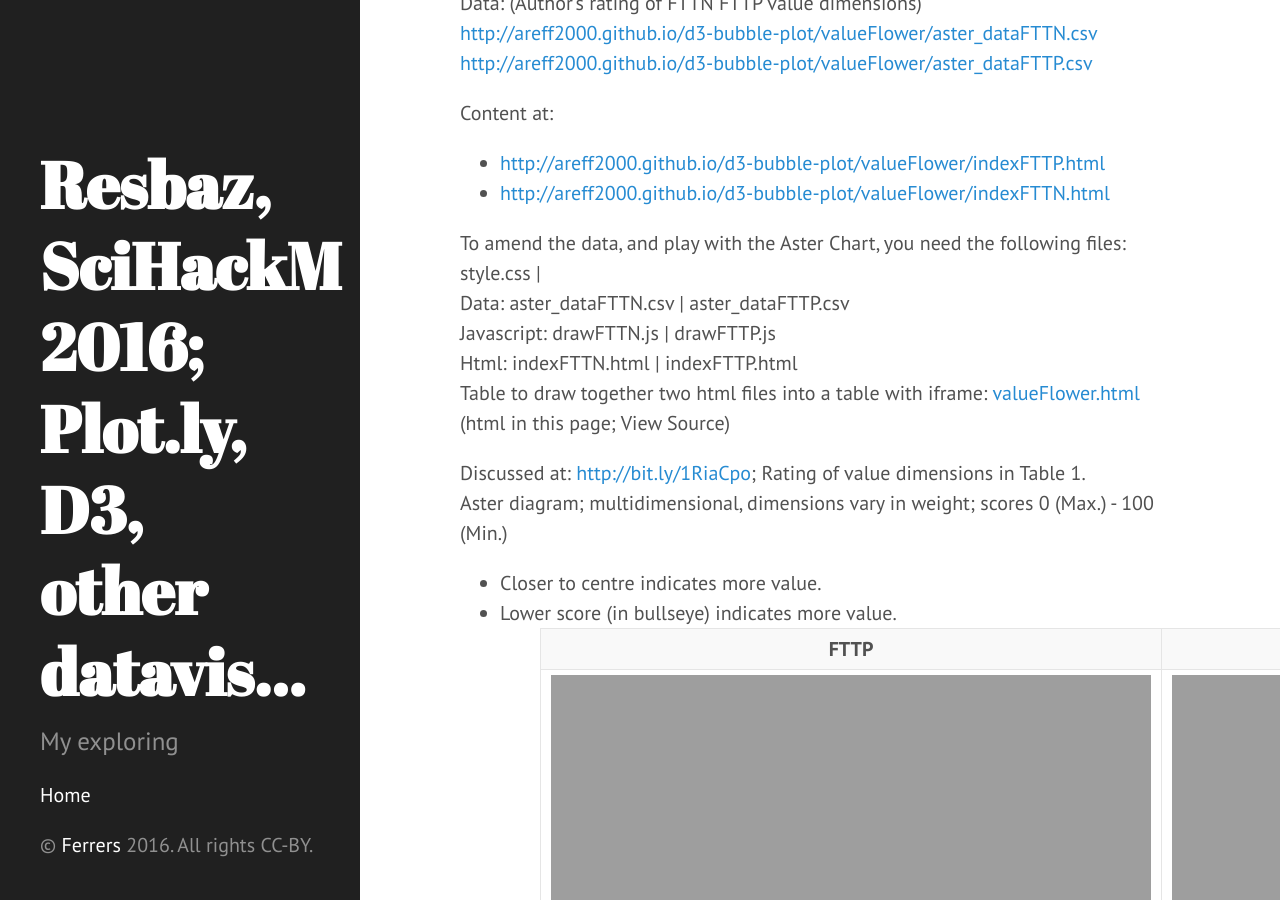
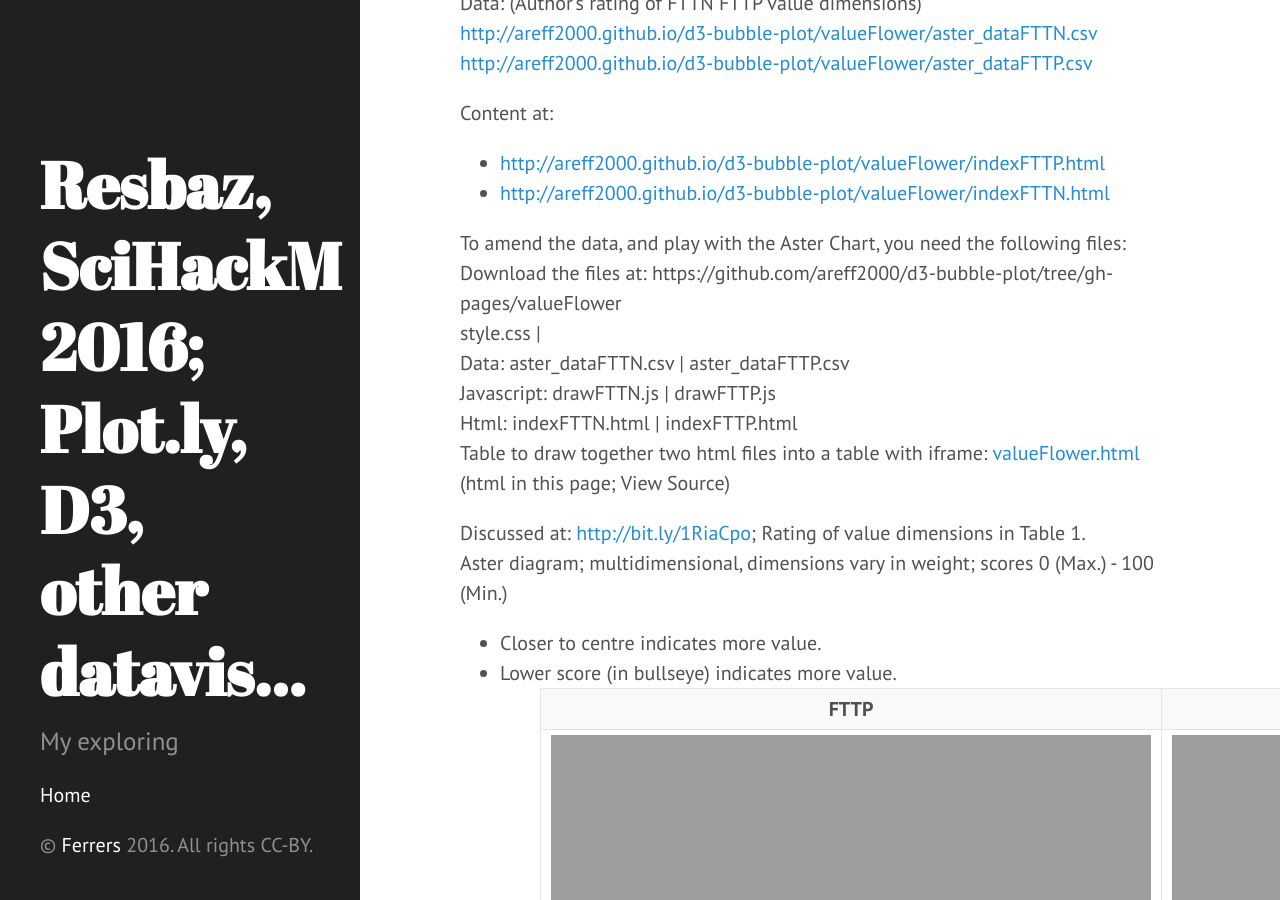
Before and after one commit to areff2000/areff2000.github.io, a Jekyll site: the page built from _posts/2016-05-16-valuing-fttn-fttp-aster-plot-multidimensional-and-weighted.markdown, in a window 1280 px wide and 900 px high, scrolled down 472 px. Built offline with Jekyll 4.4.1, drawn with Linux system fonts in a browser that asks for light colours.

Commit message:
Add link to Value Flower files

```diff
--- a/_posts/2016-05-16-valuing-fttn-fttp-aster-plot-multidimensional-and-weighted.markdown
+++ b/_posts/2016-05-16-valuing-fttn-fttp-aster-plot-multidimensional-and-weighted.markdown
@@ -20,6 +20,7 @@ Content at:
 </li></ul>
 
 <p>To amend the data, and play with the Aster Chart, you need the following files:<br>
+Download the files at: https://github.com/areff2000/d3-bubble-plot/tree/gh-pages/valueFlower<br>
 style.css | <br>
 Data: aster_dataFTTN.csv | aster_dataFTTP.csv<br>
 Javascript: drawFTTN.js | drawFTTP.js<br>
```
